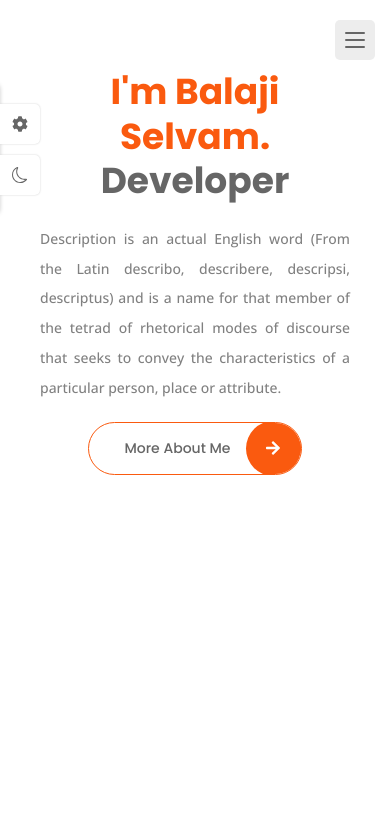
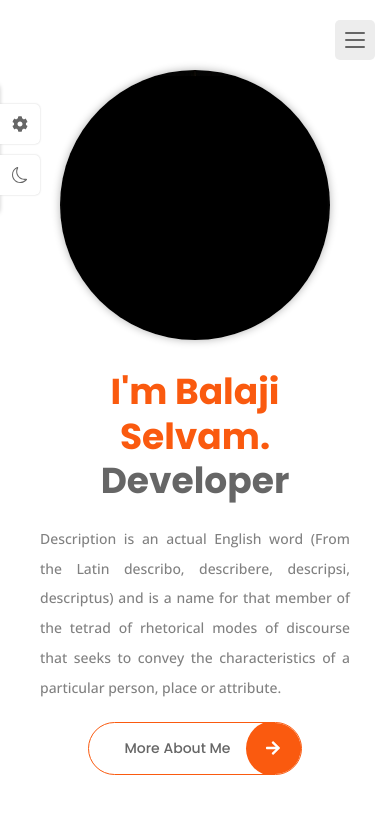
Before and after one commit to BalajiiSelvam/MyProfile, a React (Vite) app: page / in a window 390 px wide. Shown: the top 814 px of the page. Built offline with nearby package versions, Linux system fonts and the light colour scheme.

Commit message:
home img responsiveness changed

```diff
--- a/src/index.css
+++ b/src/index.css
@@ -261,9 +261,20 @@
 }
 
 @media screen and (max-width: 450px) {
-    .home__img{
+    /* .home__img{
         display: none;
+    } */
+
+    .home__img {
+        width: 270px;         /* Ensures the image is 270px wide */
+        height: 270px;        /* Ensures the image is 270px tall */
+        border-radius: 50%;   /* Makes the image circular */
+        margin-top: 20px;     /* Adds some space above the image */
+        display: block;       /* Makes sure the image is a block element */
+        margin-left: auto;    /* Centers the image horizontally */
+        margin-right: auto;   /* Centers the image horizontally */
     }
+
 
     .home__content{
         margin-block: auto;
@@ -301,8 +312,17 @@
 } */
 
 @media screen and (max-width: 450px) {
+    /* .home__img {
+        display: none;
+    } */
     .home__img {
-        display: none;
+        width: 270px;         /* Ensures the image is 270px wide */
+        height: 270px;        /* Ensures the image is 270px tall */
+        border-radius: 50%;   /* Makes the image circular */
+        margin-top: 20px;     /* Adds some space above the image */
+        display: block;       /* Makes sure the image is a block element */
+        margin-left: auto;    /* Centers the image horizontally */
+        margin-right: auto;   /* Centers the image horizontally */
     }
 
     .home__content {
```
